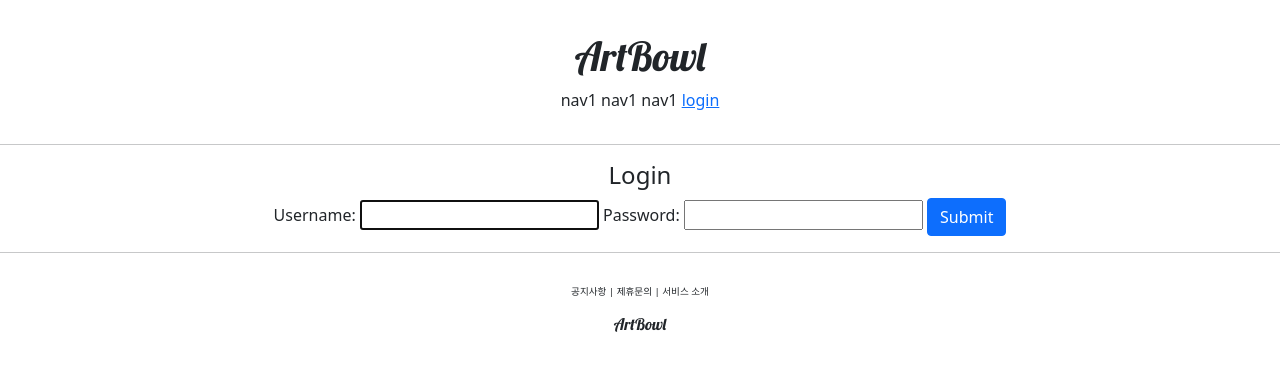
After one commit to Jangyj99/artbowl, a Django app: page /account/login/ in a window 1280 px wide. The commit adds this page. Shown: the top 371 px of the page. Run offline with Django 4.2, Linux system fonts and the light colour scheme.

Commit message:
login logout

```diff
--- /dev/null
+++ b/accountapp/templates/accountapp/login.html
@@ -0,0 +1,19 @@
+{% extends 'base.html' %}
+
+{% block content%}
+
+    <div style="text-align: center">
+
+        <div>
+            <h4>Login</h4>
+        </div>
+        <div>
+            <form action="" method="post">
+                {% csrf_token %}
+                {{ form }}
+            <input type="submit" class="btn btn-primary">
+            </form>
+        </div>
+
+    </div>
+{% endblock %}
--- a/accountapp/urls.py
+++ b/accountapp/urls.py
@@ -1,3 +1,4 @@
+from django.contrib.auth.views import LoginView, LogoutView
 from django.urls import path
 
 from accountapp.views import hello_world, AccountCreateView
@@ -6,5 +7,7 @@ app_name = "accountapp"
 
 urlpatterns = [
     path('hello_world/', hello_world, name='hello_world'),
+    path('login/', LoginView.as_view(template_name='accountapp/login.html'), name='login'),
+    path('logout/', LogoutView.as_view(), name='logout'),
     path('create/', AccountCreateView.as_view(), name='create')
 ]
--- a/artbowl/settings.py
+++ b/artbowl/settings.py
@@ -13,6 +13,7 @@ https://docs.djangoproject.com/en/4.0/ref/settings/
 from pathlib import Path
 import os
 import environ
+from django.urls import reverse_lazy
 
 env = environ.Env(
     # set casting, default value
@@ -135,6 +136,9 @@ STATICFILES_DIRS = [
     BASE_DIR / "static",
 ]
 
+LOGIN_REDIRECT_URL = reverse_lazy('accountapp:hello_world')
+LOGOUT_REDIRECT_URL = reverse_lazy('accountapp:login')
+
 # Default primary key field type
 # https://docs.djangoproject.com/en/4.0/ref/settings/#default-auto-field
 
--- a/templates/header.html
+++ b/templates/header.html
@@ -6,7 +6,15 @@
         <span>nav1</span>
         <span>nav1</span>
         <span>nav1</span>
-        <span>nav1</span>
+        {% if not user.is_authenticated %}
+        <a href="{% url 'accountapp:login' %}?next={{ request.path }}">
+            <span>login</span>
+        </a>
+        {% else %}
+        <a href="{% url 'accountapp:logout' %}?next={{ request.path }}">
+            <span>logout</span>
+        </a>
+        {% endif %}
     </div>
 
 </div>
```
